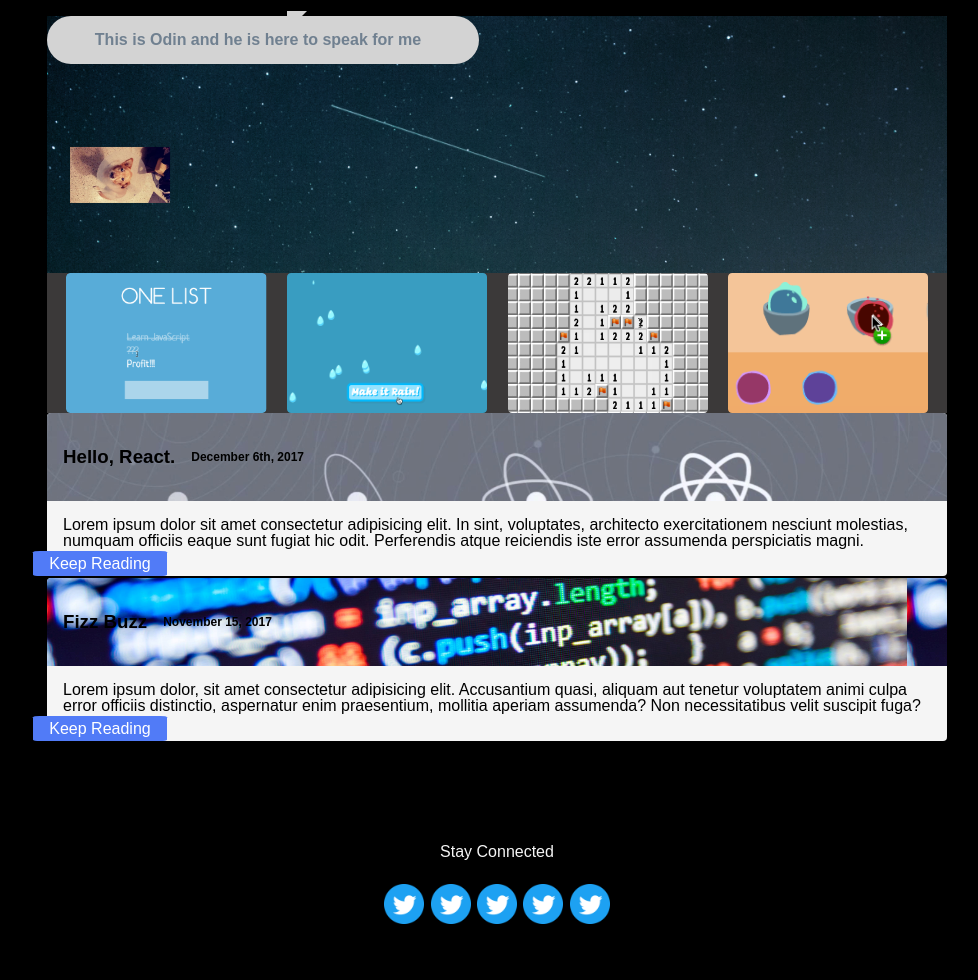
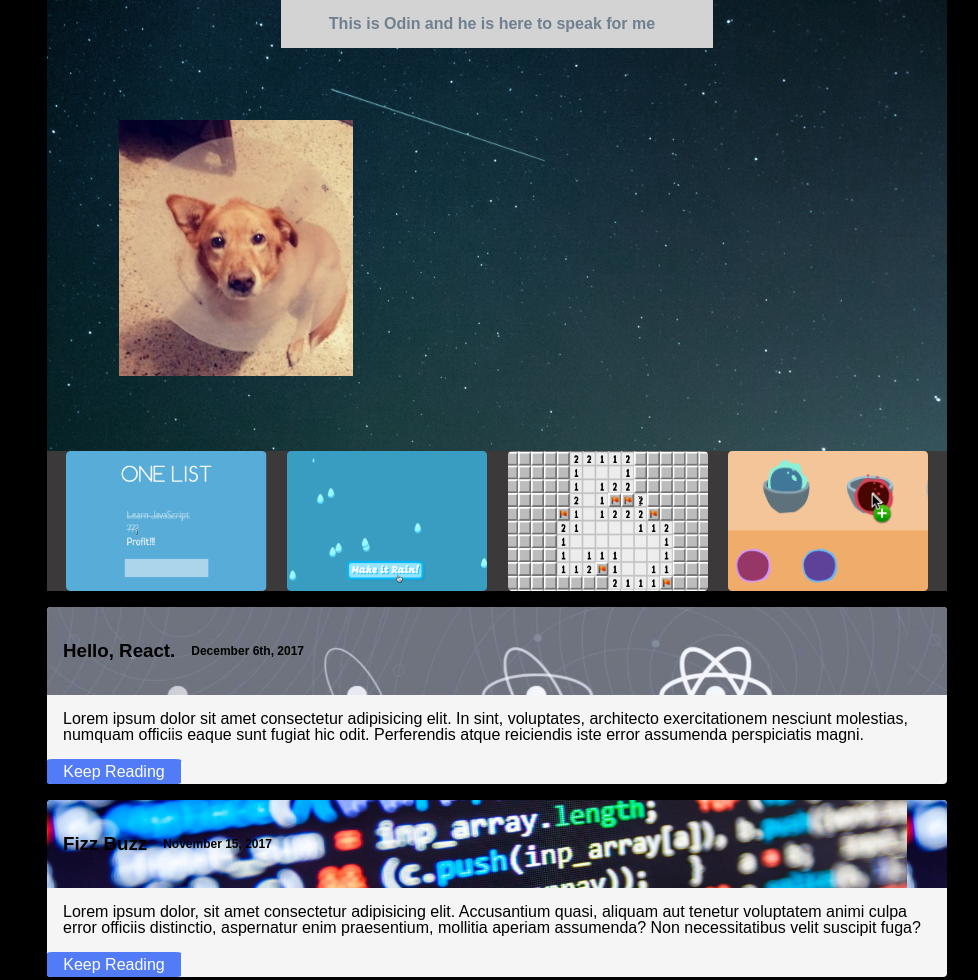
Before and after one commit to alsleaders/mock-portfolio, a website: page public/index.html in a window 1280 px wide. Shown: the top 980 px of the page, without its empty margins (143-1121 px from the left). Drawn offline with Linux system fonts and the light colour scheme.

Commit message:
cropped portfolio picture, speech bubble next

```diff
--- a/public/index.html
+++ b/public/index.html
@@ -15,7 +15,7 @@
     <h1 class="speech-bubble">
         This is Odin and he is here to speak for me
     </h1>
-    <img class="profile-picture" src="./Images/SmallOdin.jpg" alt="picture of me" >
+    <img class="profile-picture" src="./Images/SmallOdinCropped.jpg" alt="picture of me" >
 
       <article class="pictures">
           <img src="./Images/one-list.png" alt="">
@@ -26,7 +26,7 @@
     </section>
   </header>
     <main>
-      <!-- <img id="react"> -->
+      <img id="react">
       <article class="text-box">
         <header class="text-header1">
             <!-- this will be background  -->
--- a/public/screen.css
+++ b/public/screen.css
@@ -44,9 +44,10 @@ header {
   background: lightgray;
   color: slategray;
   text-align: center;
-  border-radius: 4em;
+  /* border-radius: 4em; */
   font-size: 16px;
   max-width: 400px;
+  margin: auto;
 }
 
 .speech-bubble:after {
@@ -64,9 +65,8 @@ header {
   margin-bottom: -20px;
 }
 .profile-picture {
-  transform: rotate(0.25turn);
-  max-height: 100px;
-  margin: 5%;
+  max-height: 256px;
+  margin: 8%;
 }
 
 main {
@@ -138,7 +138,7 @@ main > img {
   display: flex;
   flex-direction: row;
   justify-content: flex-end;
-  margin: 1rem;
+  margin: 1rem 1rem;
 }
 
 #keep-reading {
@@ -151,7 +151,7 @@ main > img {
   position: relative;
   border-radius: 5%;
   padding: 0.5%;
-  margin: -14px;
+  /* margin: -14px; */
 }
 
 /* Everything below here is fine ignore it */
```
Also changed, not shown: public/Images/SmallOdinCropped.jpg (added).
